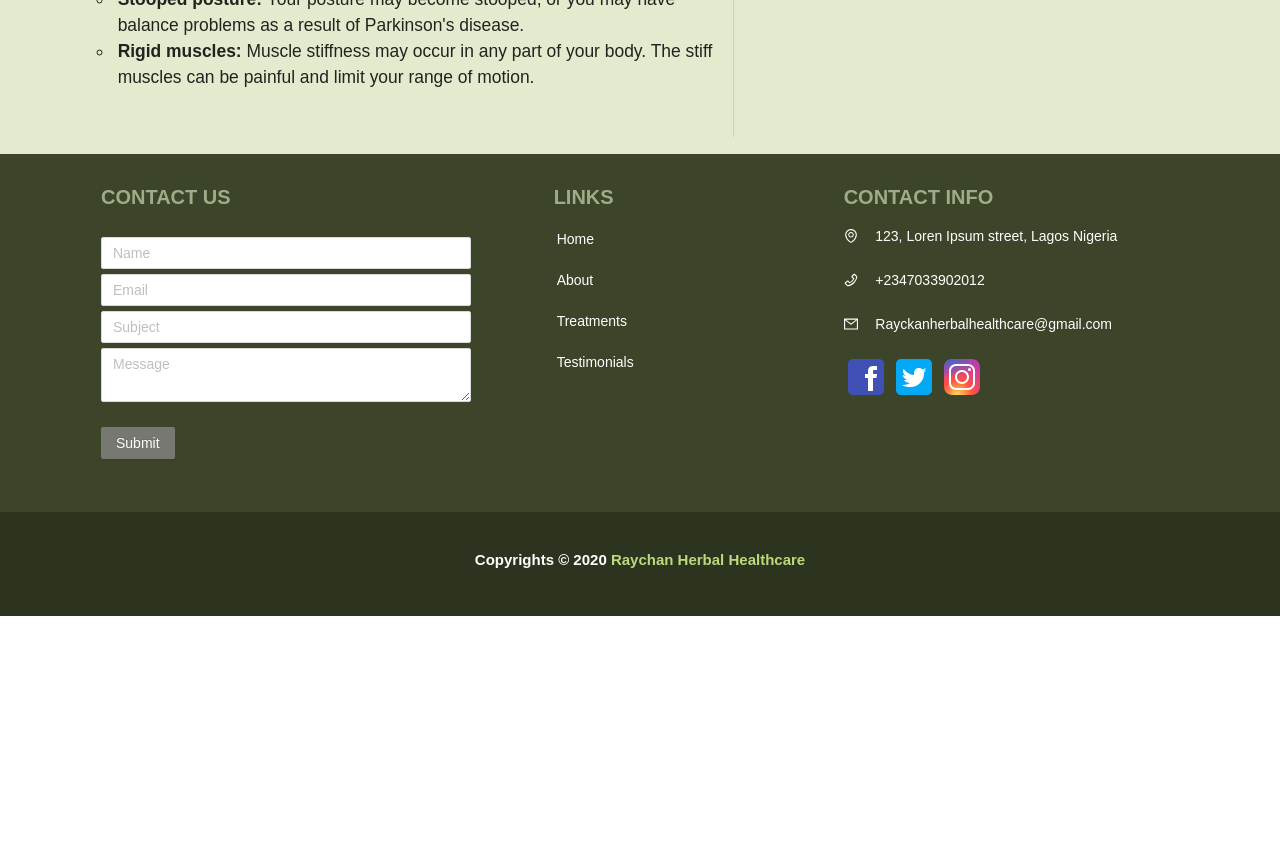
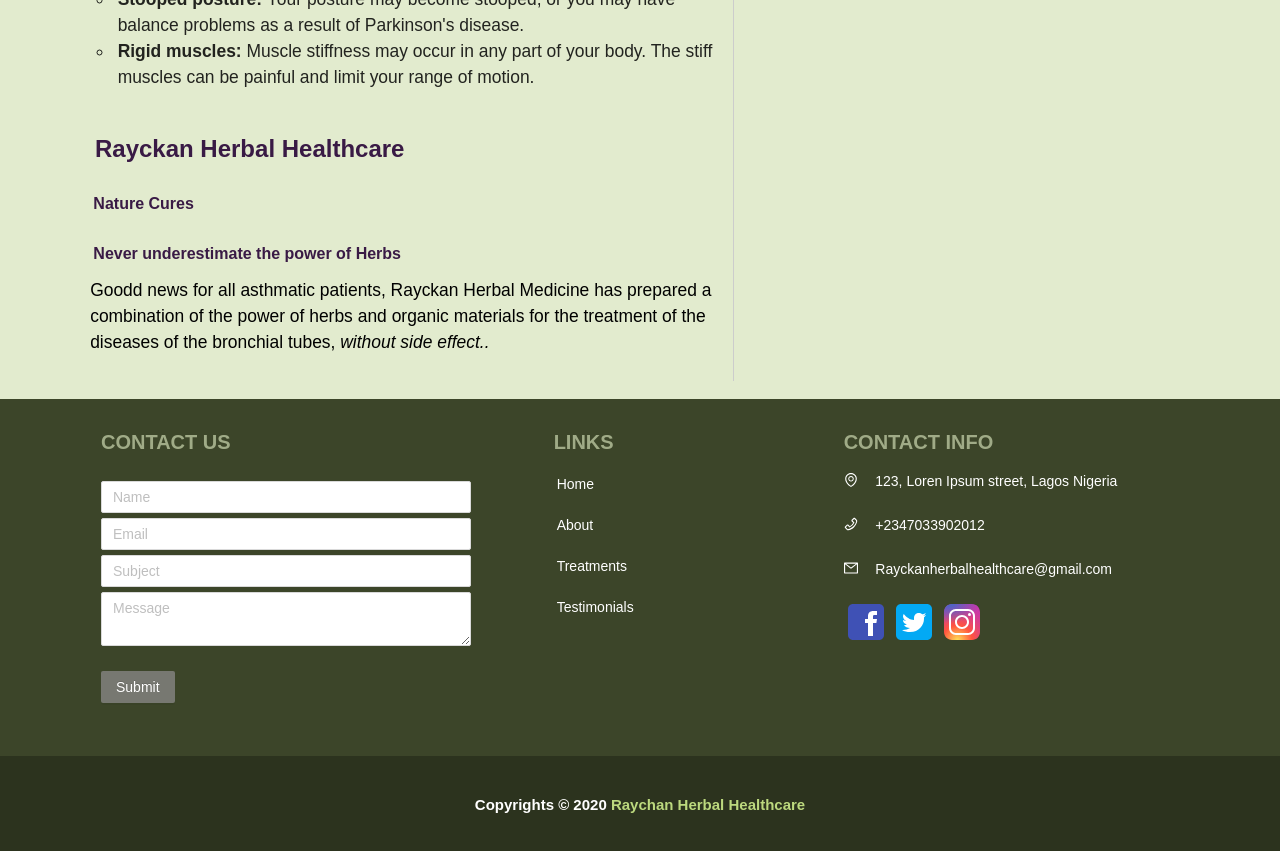
Before and after one commit to damigreen/raychan-frontend, a React (Create React App) app: page /parkinsons-disease in a window 1280 px wide. Shown: the part 1100-1951 px from the top of the page. Before the commit the page ends 1716 px from the top, so only its background shows below. Built offline with nearby package versions, Linux system fonts and the light colour scheme.

Commit message:
added a cure section

```diff
--- a/src/components/diseases and conditions/parkinsons/Parkinsons.js
+++ b/src/components/diseases and conditions/parkinsons/Parkinsons.js
@@ -5,9 +5,7 @@ import {
   Col,
   Typography
 } from 'antd'
-import image from '../../../images/Image.png'
 import '../Diseases.scss'
-// import './Treatment.scss'
 
 const { Title, Paragraph } = Typography
 
@@ -55,6 +53,18 @@ class Parkinsons extends Component {
                     </ul>
                     </Paragraph>
                   </Col>
+
+                <Col>
+                  <Title level={3} className="disease-title">Rayckan Herbal Healthcare</Title>
+                  <Title className="disease-title bottom" level={5}>Nature Cures</Title>
+                  <Title className="disease-title bottom" level={5}>Never underestimate the power of Herbs</Title>
+                  <p>
+                    Goodd news for all asthmatic patients, Rayckan Herbal Medicine has
+                    prepared a combination of the power of herbs and organic materials for  the treatment of the  diseases of the
+                          bronchial tubes, <em>without side effect..</em>
+                  </p>
+                </Col>
+
                 </Row>
             </Col>
 
```
